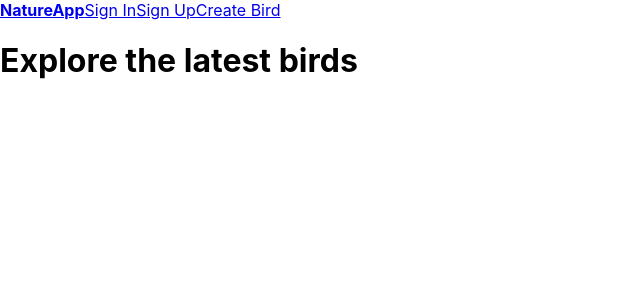
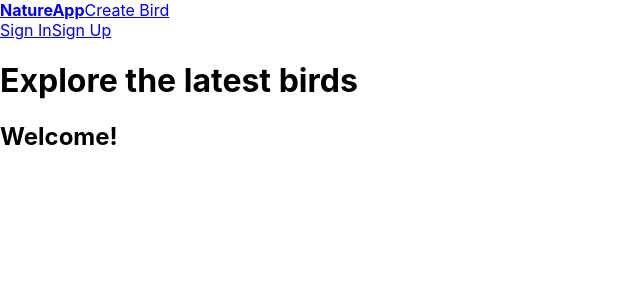
Before and after one commit to vtrHH/nature-app, a React (Create React App) app in the folder client/: page / in a window 1280 px wide. Shown: the top 300 px of the page, without its empty margins (0-640 px from the left). Built offline with nearby package versions, Linux system fonts and the light colour scheme; no server answers.

Commit message:
authentication and navbar almost done. Profile editing missing routers on server

```diff
--- a/client/src/App.jsx
+++ b/client/src/App.jsx
@@ -11,6 +11,8 @@ import Home from './views/Home';
 import SignIn from './views/SignIn';
 import SignUp from './views/SignUp';
 import CreateBird from './views/CreateBird';
+import IndividualProfile from './views/IndividualProfile';
+import OrganisationProfile from './views/OrganisationProfile';
 
 class App extends Component {
 
@@ -21,6 +23,7 @@ class App extends Component {
 
   async componentDidMount() {
     const user = await verify();
+    console.log(user);
     this.handleUserChange(user);
     this.setState({ loaded: true });
   }
@@ -29,10 +32,10 @@ class App extends Component {
     this.setState({ user });
   };
 
-  // handleSignOut = async () => {
-  //   await signOut();
-  //   this.handleUserChange(null);
-  // };
+  handleSignOut = async () => {
+    await signOut();
+    this.handleUserChange(null);
+  };
 
   render() {
 
@@ -44,20 +47,20 @@ class App extends Component {
           <Helmet>
             <title>NatureApp</title>
           </Helmet>
-          <Navbar/>
+          <Navbar user={user} onSignOut={this.handleSignOut} />
           <Switch>
-          <Route path="/" component={Home} exact />
-          <Route path="/sign-in" component={SignIn} exact />
-          {/* <ProtectedRoute
+          <Route
+            path="/"
+            render={props => (
+                  <Home {...props} user={user} />)} exact />
+          <ProtectedRoute
                 path="/sign-in"
                 render={props => (
-                  <SignIn {...props} onUserChange={this.handleUserChange} />
-                )}
+                  <SignIn {...props} onUserChange={this.handleUserChange} />)}
                 authorized={!user}
                 redirect="/"
                 exact
-              /> */}
-          {/* <Route path="/sign-up" component={SignUp} exact /> */}
+              />
           <ProtectedRoute
             path="/sign-up"
             render={props => (
@@ -67,6 +70,8 @@ class App extends Component {
             redirect="/"
             exact
           />
+          <Route path="/individual/:id" component={IndividualProfile} exact />
+          <Route path="/organisation/:id" component={OrganisationProfile} exact />
           <Route path="/bird/create" component={CreateBird} exact />
           </Switch>
 
--- a/client/src/components/Navbar.jsx
+++ b/client/src/components/Navbar.jsx
@@ -2,31 +2,32 @@ import React from 'react';
 import { Link } from 'react-router-dom';
 import './Navbar.scss';
 
-const Navbar = () => {
+const Navbar = ({ user, onSignOut }) => {
+  console.log(user);
   return (
+
     <nav className="navbar">
       <Link to="/">
         <strong>NatureApp</strong>
       </Link>
-      <Link to="/sign-in">Sign In</Link>
-      <Link to="/sign-up">Sign Up</Link>
+      {/* <Link to="/sign-in">Sign In</Link>
+      <Link to="/sign-up">Sign Up</Link>   */}
       <Link to="/bird/create">Create Bird</Link>
-      {/* {user && (
+      {user && (
         <>
-          {user.role === 'shelter' && <Link to="/pet/create">Create Pet</Link>}
-          {user.role === 'individual' && <Link to="/pet/random">Pick Pet</Link>}
+          {user.role === 'individual' && <Link to="/bird/create">Add Bird</Link>}
         </>
       )}
       <div>
         {(user && (
           <>
             {user.profilePicture && (
-              <img src={user.profilePicture} alt={user.name} />
+              <img src={user.profilePicture} alt={user.username} />
             )}
-            <Link to={`/${user.role}/${user._id}`}>{user.name}</Link>
-            {user.role === 'individual' && (
-              <Link to="/preferences">Preferences</Link>
-            )}
+            <Link to={`/${user.role}/${user._id}`}>{user.username}</Link>
+            {/* {user.role === 'individual' && (
+              <Link to="/profile">Profile</Link>
+            )} */}
             <button onClick={onSignOut}>Sign Out</button>
           </>
         )) || (
@@ -35,7 +36,7 @@ const Navbar = () => {
             <Link to="/sign-up">Sign Up</Link>
           </>
         )}
-      </div> */}
+      </div>
     </nav>
   );
 };
--- a/client/src/views/Home.jsx
+++ b/client/src/views/Home.jsx
@@ -4,20 +4,32 @@ import { Component } from 'react';
 // import BirdList from '../components/BirdList';
 
 class Home extends Component {
-  state = {
-    birds: []
-  };
+
+  constructor(props) {
+    super(props);
+    // const { user } = props;
+    // this.state = { ...user.preferences };
+    this.state = {
+      user: this.props.user,
+      birds: []
+    }
+  }
 
   async componentDidMount() {
     // const pets = await listPets();
     // this.setState({ pets });
+    console.log(this.state.user)
   }
 
   render() {
+
+    let user = this.state.user;
+    console.log(user)
     return (
       <main>
         <header>
           <h1>Explore the latest birds</h1>
+          {user && <h2>Hello {user.username}</h2> || <h2>Welcome!</h2>}
         </header>
         {/* <PetList pets={this.state.pets} /> */}
       </main>
--- /dev/null
+++ b/client/src/views/IndividualProfile.jsx
@@ -0,0 +1,30 @@
+import { Component } from 'react';
+import { loadIndividual } from '../services/users';
+
+class IndividualProfile extends Component {
+  state = {
+    individual: null
+  };
+
+  async componentDidMount() {
+      console.log(`Params ID is ${this.props.match.params.id}`)
+    const individual = await loadIndividual(this.props.match.params.id);
+    console.log(`Individual is ${individual}`)
+    this.setState({ individual });
+  }
+
+  render() {
+    const { individual } = this.state;
+    return (
+      <main>
+        {individual && (
+          <>
+            <h1>{individual.name}</h1>
+          </>
+        )}
+      </main>
+    );
+  }
+}
+
+export default IndividualProfile;
--- /dev/null
+++ b/client/src/views/OrganisationProfile.jsx
@@ -0,0 +1,42 @@
+import { Component } from 'react';
+
+import { Helmet } from 'react-helmet-async';
+// import { Link } from 'react-router-dom';
+
+import { loadOrganisation } from '../services/users';
+// import PetList from '../components/PetList';
+
+class OrganisationProfile extends Component {
+  state = {
+    organisation: null,
+    birds: []
+  };
+
+  async componentDidMount() {
+    const { organisation, birds, donations } = await loadOrganisation(
+      this.props.match.params.id
+    );
+    this.setState({ organisation, birds, donations });
+  }
+
+  render() {
+    const { organisation, birds, donations } = this.state;
+    return (
+      <main>
+        {organisation && (
+          <>
+            <Helmet>
+              <title>Organisation - {organisation.name}</title>
+            </Helmet>
+            <h1>{organisation.name}</h1>
+            {/* <h3>${donations}€ received so far</h3>
+            <Link to={`/organisation/${organisation._id}/donate`}>Donate to Organisation</Link>
+            <PetList birds={birds} /> */}
+          </>
+        )}
+      </main>
+    );
+  }
+}
+
+export default OrganisationProfile;
```
Also changed, not shown: 1 other file (tests, documents, lock files or other folders).
